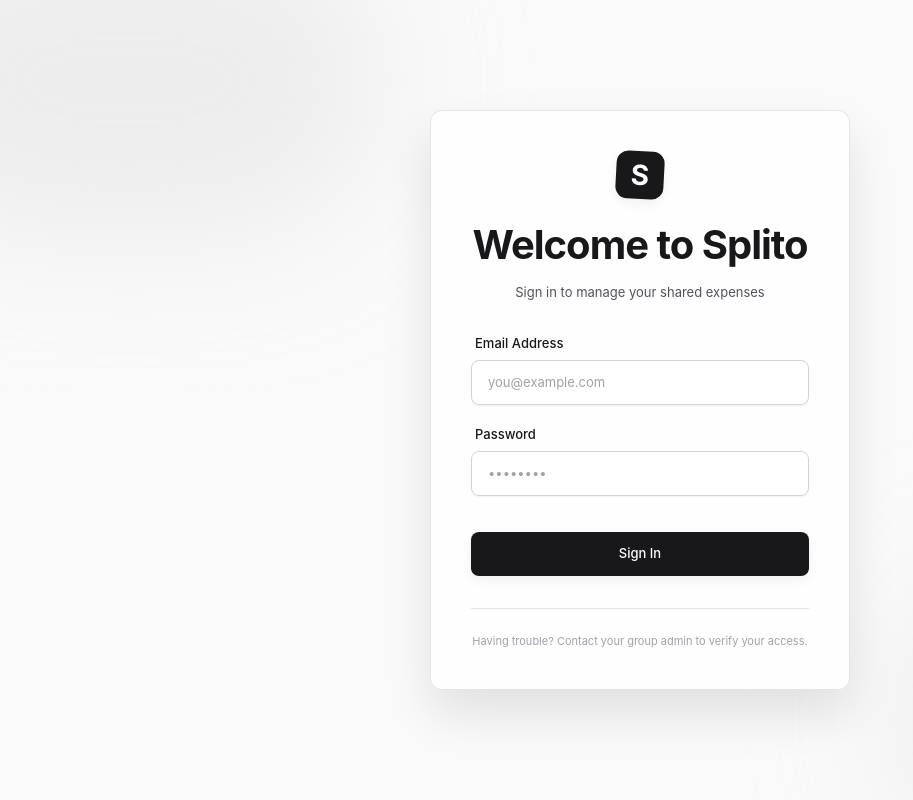
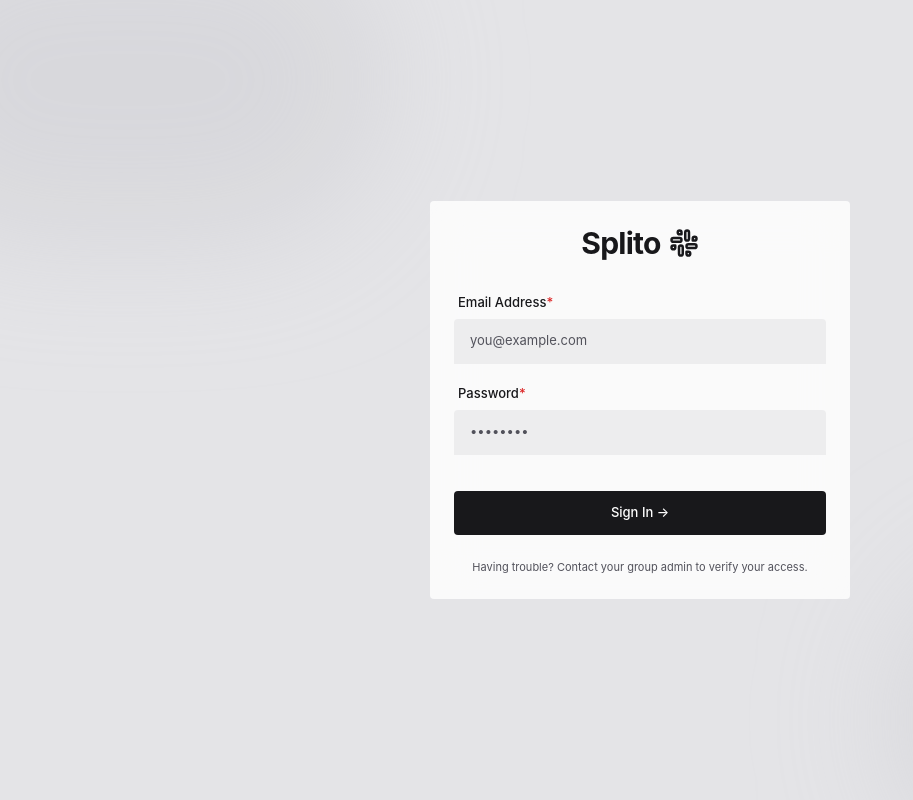
Before and after one commit to guptaharshe/Splito, a React (Create React App) app in the folder frontend/: page /login in a window 1280 px wide. Shown: the whole page, without its empty margins (0-913 px from the left). Built offline with nearby package versions, Linux system fonts and the light colour scheme; no server answers; the HTML template or start-up script is replaced by a standard one.

Commit message:
style: finalize login page aesthetic with FiSlack logo and minimal inputs

```diff
--- a/frontend/package.json
+++ b/frontend/package.json
@@ -10,6 +10,7 @@
     "@testing-library/user-event": "^13.5.0",
     "react": "^19.2.7",
     "react-dom": "^19.2.7",
+    "react-icons": "^5.6.0",
     "react-router-dom": "^7.17.0",
     "react-scripts": "5.0.1",
     "web-vitals": "^2.1.4"
--- a/frontend/src/index.css
+++ b/frontend/src/index.css
@@ -6,7 +6,7 @@
 
 body {
   margin: 0;
-  background-color: #FAFAFA;
+  background-color: #E4E4E7;
   color: #18181B;
   font-family: 'Inter', -apple-system, BlinkMacSystemFont, sans-serif;
   font-size: 14px;
--- a/frontend/src/pages/Login.js
+++ b/frontend/src/pages/Login.js
@@ -1,6 +1,7 @@
 import React, { useState } from 'react';
 import { useNavigate } from 'react-router-dom';
 import { supabase } from '../lib/supabase';
+import { FiSlack } from 'react-icons/fi';
 
 export default function Login() {
   const [email, setEmail] = useState('');
@@ -37,25 +38,23 @@
       <div className="absolute top-[-10%] left-[-10%] w-[40%] h-[40%] rounded-full bg-border-default opacity-30 blur-3xl mix-blend-multiply pointer-events-none"></div>
       <div className="absolute bottom-[-10%] right-[-10%] w-[40%] h-[40%] rounded-full bg-border-default opacity-30 blur-3xl mix-blend-multiply pointer-events-none"></div>
 
-      <div className="w-full max-w-[420px] bg-bg-surface/80 backdrop-blur-xl border border-border-subtle rounded-xl p-8 sm:p-10 shadow-xl relative z-10">
+      <div className="w-full max-w-[420px] bg-bg-surface/80 backdrop-blur-xl rounded p-4 sm:p-6 relative z-10">
         <div className="flex flex-col items-center mb-8">
-          <div className="w-12 h-12 bg-accent rounded-xl flex items-center justify-center mb-4 shadow-md rotate-3 hover:rotate-0 transition-transform duration-300">
-            <span className="text-bg-surface font-bold text-xl">S</span>
-          </div>
-          <h1 className="text-2xl font-bold text-text-primary tracking-tight">Welcome to Splito</h1>
-          <p className="text-sm text-text-secondary mt-2">Sign in to manage your shared expenses</p>
+          <h1 className="text-3xl font-bold text-text-primary tracking-tight flex items-center gap-2">
+            Splito <FiSlack className="text-text-primary" />
+          </h1>
         </div>
 
         <form onSubmit={handleLogin} className="flex flex-col gap-5">
           <div className="flex flex-col gap-1.5">
             <label className="text-sm text-text-primary font-medium ml-1" htmlFor="email">
-              Email Address
+              Email Address<span className="text-error">*</span>
             </label>
             <input
               id="email"
               type="email"
               placeholder="you@example.com"
-              className={`bg-bg-input border ${error ? 'border-error' : 'border-border-default focus:border-border-focus focus:ring-4 focus:ring-accent-subtle'} rounded-base px-4 py-3 text-sm text-text-primary outline-none transition-all duration-200 placeholder-text-tertiary shadow-sm`}
+              className={`bg-bg-base/60 border-b-2 ${error ? 'border-error' : 'border-transparent focus:border-text-primary'} rounded-t px-4 py-3 text-sm text-text-primary outline-none transition-all duration-200 placeholder-text-secondary`}
               value={email}
               onChange={(e) => setEmail(e.target.value)}
               required
@@ -64,13 +63,13 @@
 
           <div className="flex flex-col gap-1.5">
             <label className="text-sm text-text-primary font-medium ml-1" htmlFor="password">
-              Password
+              Password<span className="text-error">*</span>
             </label>
             <input
               id="password"
               type="password"
               placeholder="••••••••"
-              className={`bg-bg-input border ${error ? 'border-error' : 'border-border-default focus:border-border-focus focus:ring-4 focus:ring-accent-subtle'} rounded-base px-4 py-3 text-sm text-text-primary outline-none transition-all duration-200 placeholder-text-tertiary shadow-sm`}
+              className={`bg-bg-base/60 border-b-2 ${error ? 'border-error' : 'border-transparent focus:border-text-primary'} rounded-t px-4 py-3 text-sm text-text-primary outline-none transition-all duration-200 placeholder-text-secondary`}
               value={password}
               onChange={(e) => setPassword(e.target.value)}
               required
@@ -81,13 +80,13 @@
           <button
             type="submit"
             disabled={loading}
-            className="mt-4 w-full bg-accent hover:bg-accent-hover text-text-inverse font-medium text-sm py-3 px-4 rounded-base transition-all duration-300 shadow-md hover:shadow-lg disabled:opacity-50 disabled:cursor-not-allowed hover:-translate-y-0.5"
+            className="mt-4 w-full bg-accent text-text-inverse font-medium text-sm py-3 px-4 rounded transition-all duration-300 disabled:opacity-50 disabled:cursor-not-allowed"
           >
-            {loading ? 'Authenticating...' : 'Sign In'}
+            {loading ? 'Authenticating...' : 'Sign In →'}
           </button>
         </form>
 
-        <p className="text-xs text-text-tertiary mt-8 text-center border-t border-border-subtle pt-6">
+        <p className="text-xs text-text-secondary mt-6 text-center">
           Having trouble? Contact your group admin to verify your access.
         </p>
       </div>
--- a/frontend/tailwind.config.js
+++ b/frontend/tailwind.config.js
@@ -6,10 +6,10 @@
   theme: {
     extend: {
       colors: {
-        'bg-base': '#FAFAFA', // Off-white
+        'bg-base': '#E4E4E7', // Zinc-200
         'bg-surface': '#FFFFFF',
-        'bg-elevated': '#F4F4F5',
-        'bg-input': '#FFFFFF',
+        'bg-elevated': '#D4D4D8',
+        'bg-input': '#F4F4F5',
         'border-subtle': '#E4E4E7',
         'border-default': '#D4D4D8',
         'border-focus': '#A1A1AA',
```
Also changed, not shown: 1 other file (tests, documents, lock files or other folders).
